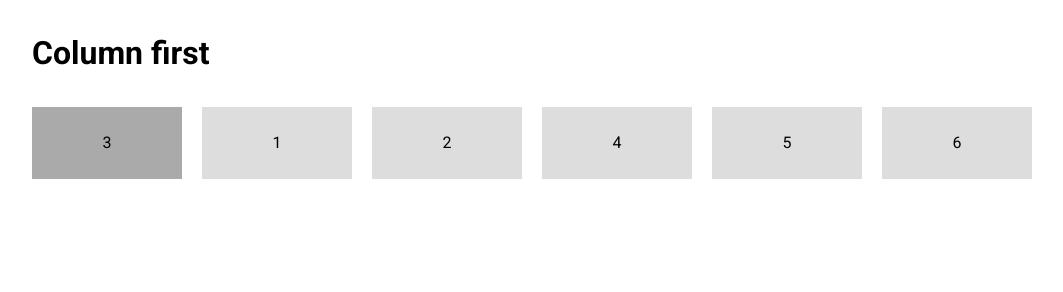
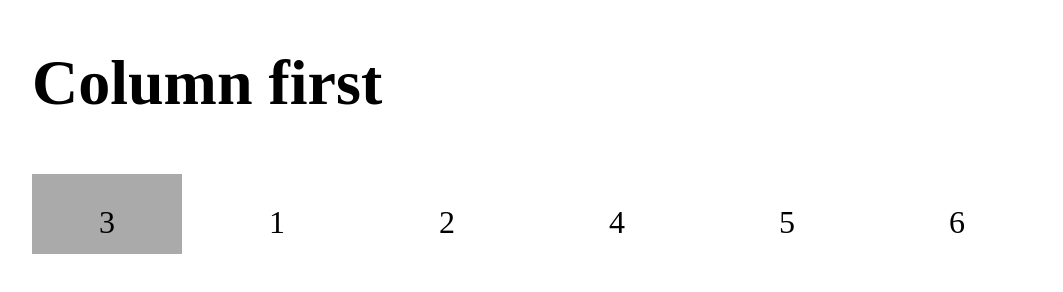
Before and after one commit to alistairtweedie/pintsize, a website: page examples/column-first.html in a window 1280 px wide. Shown: the whole page, without its empty margins (108-1171 px from the left). Drawn offline with Linux system fonts and the light colour scheme.

Commit message:
changed background and font

```diff
--- a/examples/column-first.html
+++ b/examples/column-first.html
@@ -18,9 +18,9 @@
     @import url(https://fonts.googleapis.com/css?family=Roboto:400,700);
 
     body {
-        font-size: 1em;
-        line-height: 1.5;
-        font-family: 'Roboto', sans-serif;
+        font-size: 2em;
+        line-height: 1.0;
+        font-family: 'Times New Roman', Times, serif;
     }
 
     .col--first .demo--content-block {
@@ -28,9 +28,9 @@
     }
 
     .demo--content-block {
-        background-color: #ddd;
+        background-color: linear-gradient(#b92b27,#1565c0);
         text-align: center;
-        padding: 1.5em 0.5em;
+        padding: 1.0em 1.0em 0.5em;
         margin: .5em 0;
     }
     </style>
```
